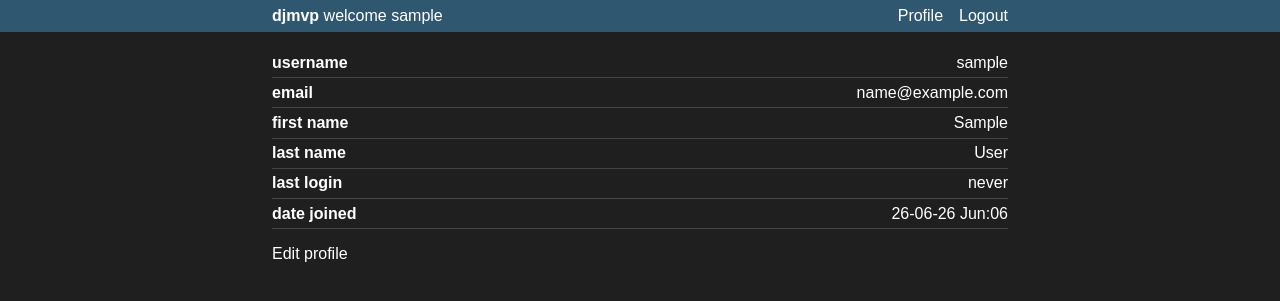
After one commit to mxpadidar/dj-mvp, a Django app: page /profile/ in a window 1280 px wide. The commit adds this page. Shown: the top 301 px of the page. Run offline with Django 4.2, Linux system fonts and the light colour scheme; the visitor is signed in with stand-in values (Sample User, id 1); some web fonts are replaced.

Commit message:
add profile view and update views

```diff
--- a/conf/urls.py
+++ b/conf/urls.py
@@ -17,4 +17,6 @@ urlpatterns = [
         name="login",
     ),
     path("logout/", auth_views.LogoutView.as_view(), name="logout"),
+    path("profile/", views.ProfileView.as_view(), name="profile"),
+    path("profile/update/", views.ProfileUpdateView.as_view(), name="profile-update"),
 ]
--- /dev/null
+++ b/core/forms/__init__.py
@@ -0,0 +1,5 @@
+from .user_update_form import ProfileUpdateForm
+
+__all__ = [
+    "ProfileUpdateForm",
+]
--- /dev/null
+++ b/core/views/profile_view.py
@@ -0,0 +1,28 @@
+from django.contrib.auth.mixins import LoginRequiredMixin
+from django.views.generic import TemplateView
+
+from core.models import User
+
+
+class ProfileView(LoginRequiredMixin, TemplateView):
+    template_name = "profile_page.html"
+
+    def get_context_data(self, **kwargs):
+        user: User = self.request.user  # type: ignore
+
+        context = super().get_context_data(**kwargs)
+        context["title"] = "Profile"
+        context["profile"] = [
+            ("username", user.username),
+            ("email", user.email or "-"),
+            ("first name", user.first_name or "-"),
+            ("last name", user.last_name or "-"),
+            (
+                "last login",
+                user.last_login.strftime("%y-%m-%d %h:%m")
+                if user.last_login
+                else "never",
+            ),
+            ("date joined", user.date_joined.strftime("%y-%m-%d %h:%m")),
+        ]
+        return context
--- a/static/styles.css
+++ b/static/styles.css
@@ -165,3 +165,27 @@ form {
     color: var(--fg);
   }
 }
+
+.link {
+  display: block;
+  margin-block: 1rem;
+
+  &:hover {
+    text-decoration: underline;
+  }
+}
+
+.key-value-pair {
+  display: flex;
+  justify-content: space-between;
+  padding-block: 0.35rem;
+  border-bottom: 1px solid var(--bg-hover);
+
+  .key {
+    font-weight: 600;
+  }
+
+  .value {
+    color: var(--fg);
+  }
+}
--- a/templates/layouts/portal.html
+++ b/templates/layouts/portal.html
@@ -7,6 +7,7 @@
         <span>welcome {{ user.username }}</span>
       </div>
       <div class="nav-links">
+        <a href="/profile" class="nav-item">Profile</a>
         <form method="post" action="{% url 'logout' %}">
           {% csrf_token %}
           <button type="submit" class="nav-item">Logout</button>
--- /dev/null
+++ b/templates/profile_page.html
@@ -0,0 +1,12 @@
+{% extends "layouts/portal.html" %}
+{% block content %}
+  <div class="profile">
+    {% for key, value in profile %}
+      <div class="key-value-pair">
+        <span class="key">{{ key }}</span>
+        <span class="value">{{ value }}</span>
+      </div>
+    {% endfor %}
+  </div>
+  <a href="{% url 'profile-update' %}" class="link">Edit profile</a>
+{% endblock %}
```
Also changed, not shown: core/forms/user_update_form.py (added, +12 -0 lines), core/views/__init__.py (+7 -1 lines), core/views/profile_update_view.py (added, +26 -0 lines), templates/profile_update_page.html (added, +11 -0 lines).
